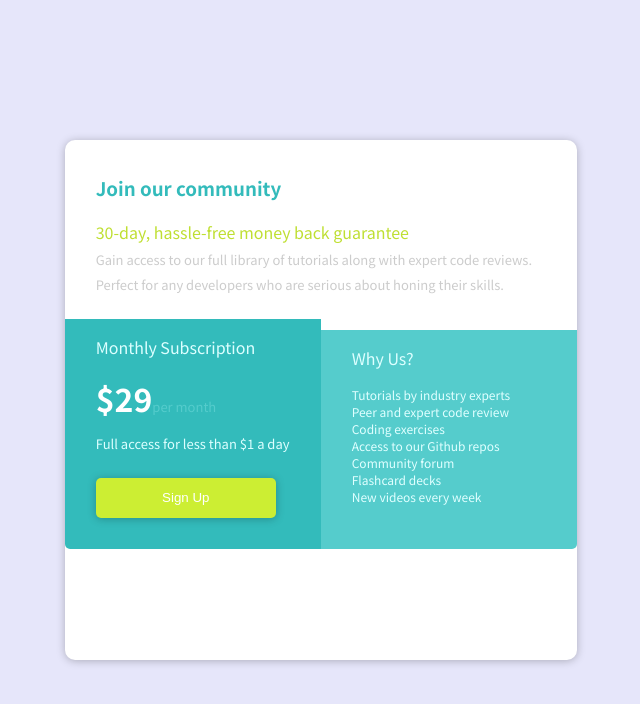
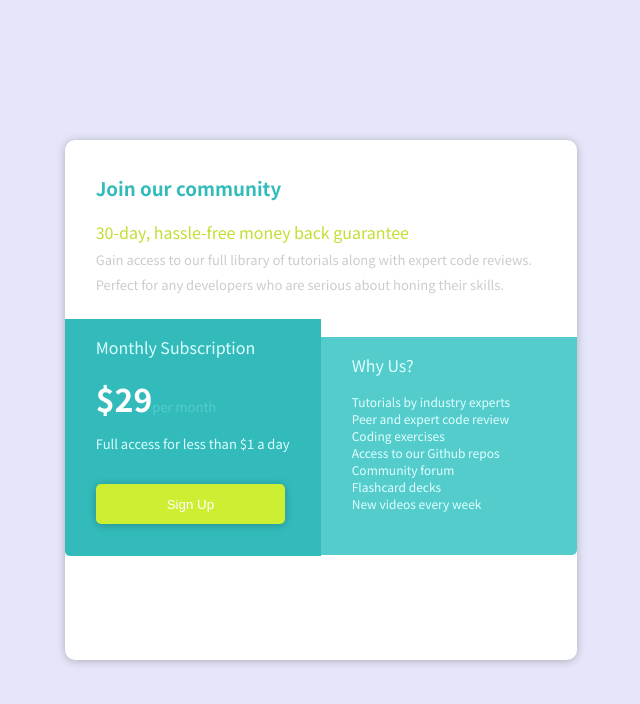
Before and after one commit to joaolucas2012/price-grid-for-training, a React (Create React App) app: page / in a window 1280 px wide. Shown: the top 704 px of the page, without its empty margins (319-959 px from the left). Built offline with nearby package versions, Linux system fonts and the light colour scheme.

Commit message:
feat: fix position

```diff
--- a/src/components/Button.css
+++ b/src/components/Button.css
@@ -1,6 +1,6 @@
 .btn{
     background-color: #ce3;
-    width: 80%;
+    width: 84%;
     height: 40px;
     position: center;
     align-items: center;
@@ -9,7 +9,7 @@
     border: none;
     box-shadow: 0 1px 8px rgba(0, 0, 0, 0.25);
     color: white;
-    margin-top: 5%;
+    margin-top: 8%;
 }
 
 .btn:hover{
```
